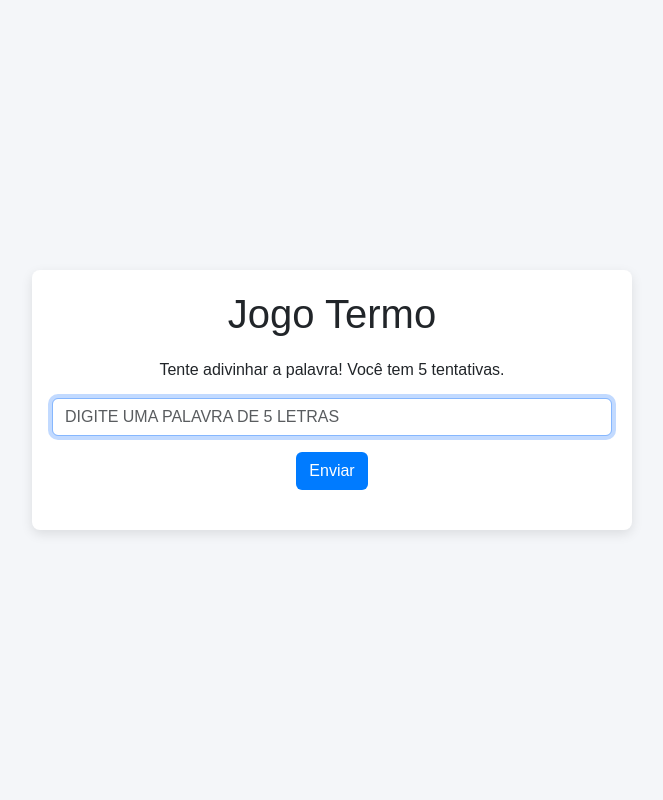
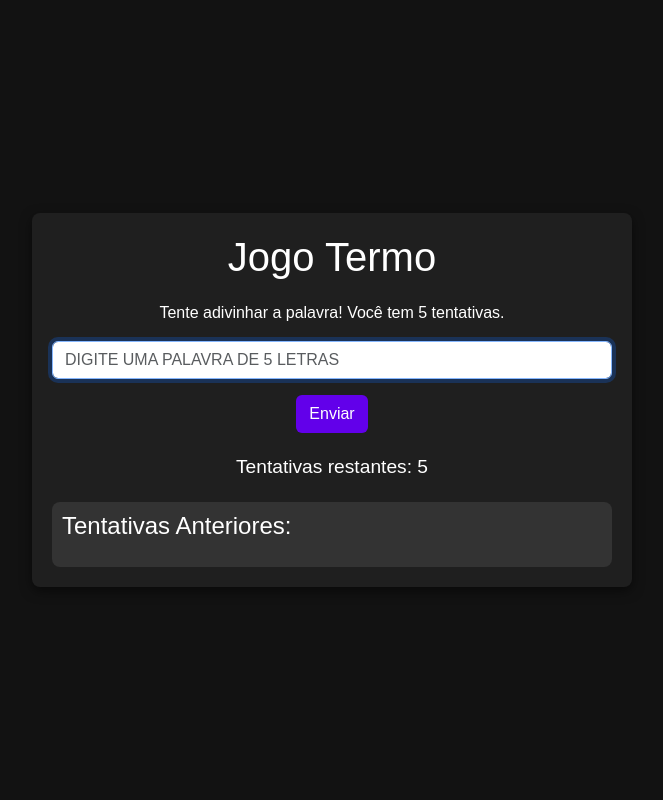
Before and after one commit to viniciushashizume/JogoAdvinhadorDePalavras, a Django app: page / in a window 1280 px wide. Shown: the whole page, without its empty margins (308-971 px from the left). Run offline with Django 5.2, Linux system fonts and the light colour scheme.

Commit message:
update index

```diff
--- a/termo/jogo/templates/jogo/index.html
+++ b/termo/jogo/templates/jogo/index.html
@@ -7,9 +7,10 @@
     <!-- Bootstrap CSS -->
     <link href="https://cdn.jsdelivr.net/npm/bootstrap@5.3.0-alpha1/dist/css/bootstrap.min.css" rel="stylesheet" integrity="sha384-KyZXEJ6H16RQKLuok5xS5lP7qlt0zYwT7jauR79vFzJEdk5K0QdRp7hZ1d9FZp06" crossorigin="anonymous">
     <style>
-        /* Estilo geral para a página */
+        /* Estilo geral para a página em modo escuro */
         body {
-            background-color: #f4f6f9;
+            background-color: #121212;
+            color: #ffffff;
             font-family: 'Arial', sans-serif;
             height: 100vh;
             margin: 0;
@@ -28,9 +29,9 @@
         .container {
             max-width: 600px;
             padding: 20px;
-            background-color: #ffffff;
+            background-color: #1f1f1f;
             border-radius: 8px;
-            box-shadow: 0px 4px 12px rgba(0, 0, 0, 0.1);
+            box-shadow: 0px 4px 12px rgba(0, 0, 0, 0.5);
         }
 
         .jogo-header {
@@ -43,21 +44,53 @@
             font-size: 1.2em;
         }
 
-        .green { color: green; font-weight: bold; }
-        .yellow { color: goldenrod; font-weight: bold; }
-        .gray { color: gray; }
+        /* Cores do Feedback */
+        .green { color: #4caf50; font-weight: bold; }
+        .yellow { color: #ffeb3b; font-weight: bold; }
+        .gray { color: #9e9e9e; }
 
         .btn-custom {
-            background-color: #007bff;
+            background-color: #6200ea;
             color: white;
         }
 
         .btn-custom:hover {
-            background-color: #0056b3;
+            background-color: #3700b3;
         }
 
         .input-custom {
             text-transform: uppercase;
+        }
+
+        /* Adicionando borda e efeitos no botão */
+        .btn-custom:focus {
+            outline: none;
+            box-shadow: 0 0 0 3px rgba(98, 0, 234, 0.5);
+        }
+
+        /* Tentativas restantes */
+        .tentativas-restantes {
+            font-size: 1.2em;
+            margin-top: 10px;
+            text-align: center;
+        }
+
+        /* Estilo para exibição das tentativas anteriores */
+        .tentativas-lista {
+            margin-top: 20px;
+            padding: 10px;
+            background-color: #333;
+            border-radius: 8px;
+        }
+
+        .tentativas-lista ul {
+            list-style-type: none;
+            padding: 0;
+        }
+
+        .tentativas-lista li {
+            font-size: 1.2em;
+            margin-bottom: 5px;
         }
     </style>
 </head>
@@ -72,6 +105,15 @@
                 <button type="submit" class="btn btn-custom mt-3">Enviar</button>
             </form>
             <div id="feedback" class="feedback text-center"></div>
+            <div id="tentativasRestantes" class="tentativas-restantes">Tentativas restantes: 5</div>
+
+            <!-- Exibição das tentativas anteriores -->
+            <div class="tentativas-lista">
+                <h4>Tentativas Anteriores:</h4>
+                <ul id="tentativasAnteriores">
+                    <!-- As tentativas serão exibidas aqui -->
+                </ul>
+            </div>
         </div>
     </div>
 
@@ -82,6 +124,10 @@
     <script>
         const form = document.getElementById('jogo-form');
         const feedbackDiv = document.getElementById('feedback');
+        const tentativasRestantesDiv = document.getElementById('tentativasRestantes');
+        const tentativasAnterioresDiv = document.getElementById('tentativasAnteriores');
+        let tentativasRestantes = 5;
+        let tentativasAnteriores = [];
 
         form.onsubmit = async (e) => {
             e.preventDefault();
@@ -102,8 +148,33 @@
                     f => `<span class="${f.cor}">${f.letra}</span>`
                 ).join("");
 
+                // Armazenar tentativa anterior
+                tentativasAnteriores.push({
+                    tentativa: tentativa,
+                    feedback: data.feedback
+                });
+
+                // Atualizar a lista de tentativas anteriores
+                tentativasAnterioresDiv.innerHTML = "";
+                tentativasAnteriores.forEach(t => {
+                    const listItem = document.createElement('li');
+                    listItem.innerHTML = t.feedback.map(
+                        f => `<span class="${f.cor}">${f.letra}</span>`
+                    ).join(" ");
+                    tentativasAnterioresDiv.appendChild(listItem);
+                });
+
+                // Atualiza o número de tentativas restantes
+                tentativasRestantes--;
+                tentativasRestantesDiv.innerHTML = `Tentativas restantes: ${tentativasRestantes}`;
+
+                // Limpa o campo de entrada
+                document.getElementById('tentativa').value = '';
+
                 if (data.acertou) {
                     alert("Parabéns, você acertou!");
+                } else if (tentativasRestantes === 0) {
+                    alert("Você não conseguiu adivinhar a palavra. O jogo acabou!");
                 }
             } else {
                 const error = await response.json();
```
